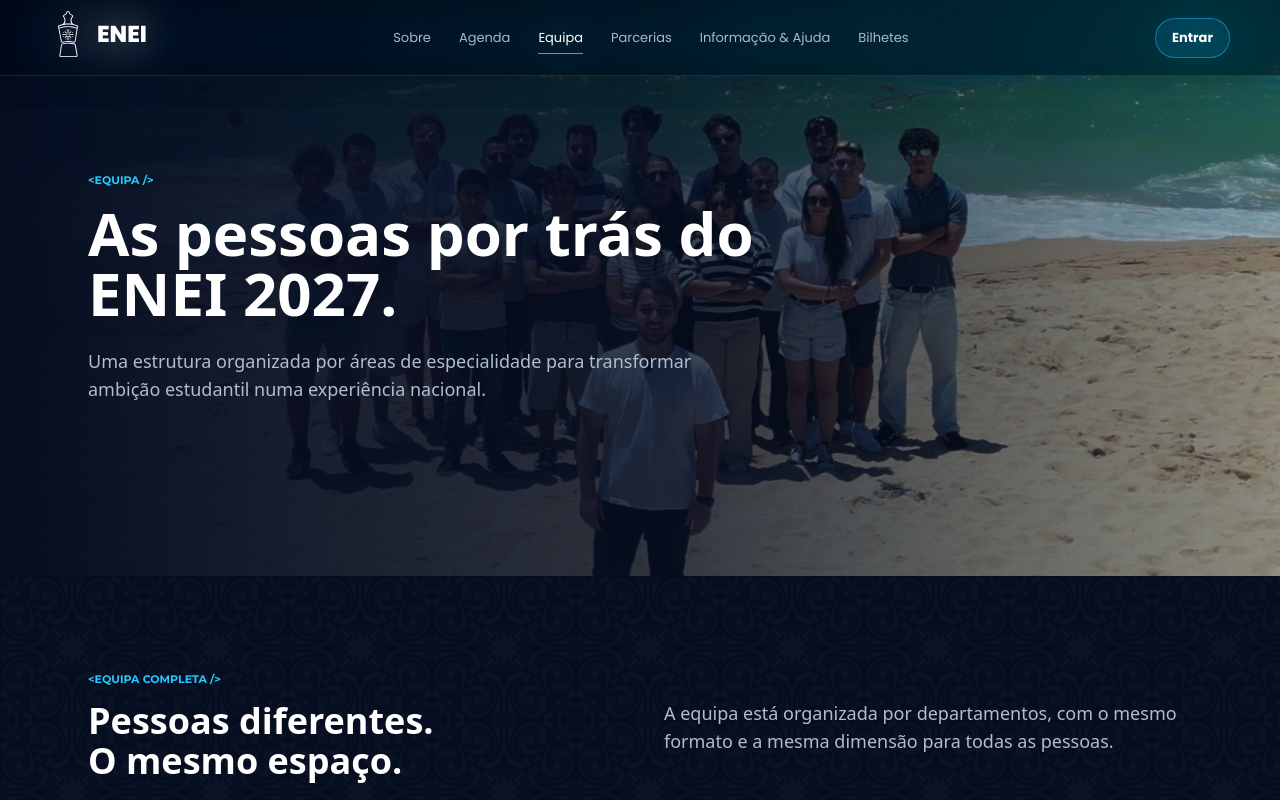
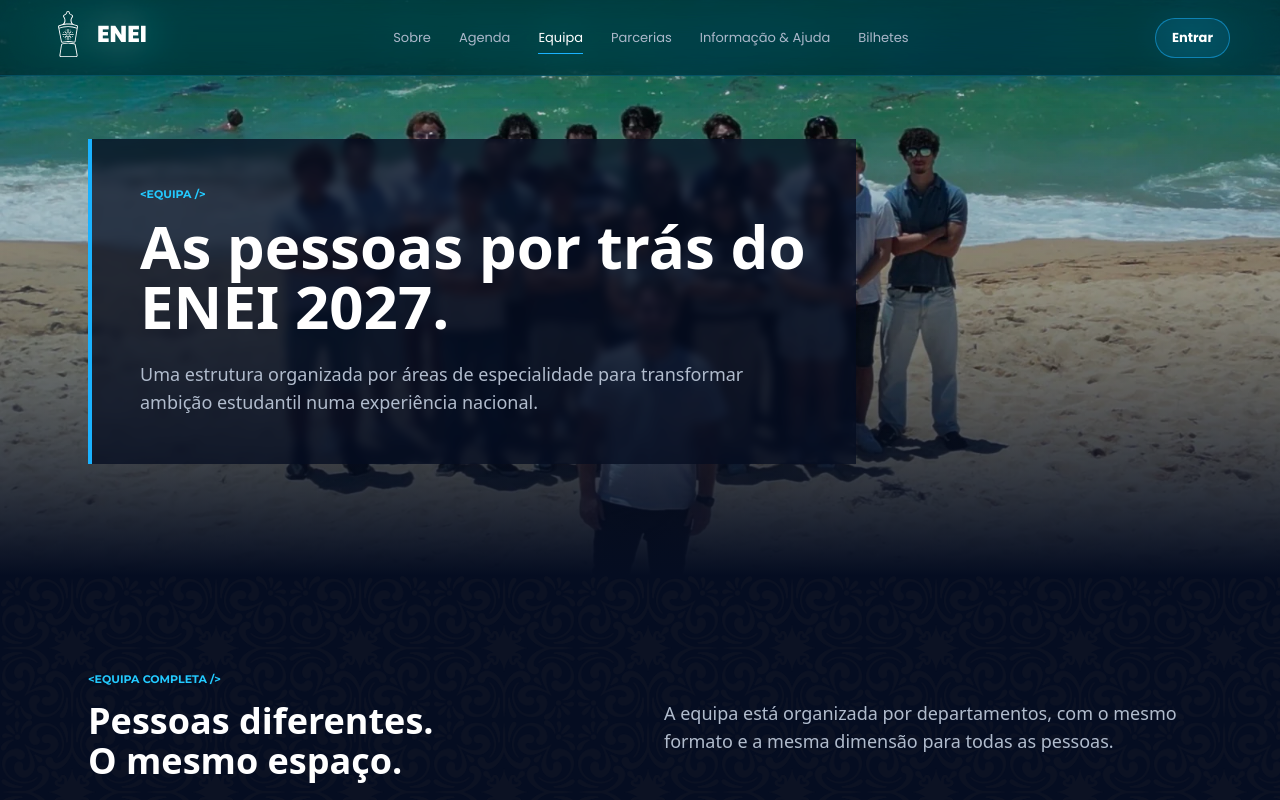
Before and after one commit to Dep-tech-coenei-faro-27/event-site, a React (Vite) app in the folder frontend/: page /equipa in a window 1280 px wide. Shown: the top 800 px of the page. Built offline with nearby package versions, Linux system fonts and the light colour scheme.

Commit message:
feat: pagina equipa agora funciona bem para telemóvel

```diff
--- a/frontend/src/components/equipa/TeamHero.tsx
+++ b/frontend/src/components/equipa/TeamHero.tsx
@@ -9,8 +9,8 @@ const VISIBLE = 0.8; // corta os 20% de baixo
 export default function TeamHero() {
   return (
     <header
-      style={{ aspectRatio: `${IMG_W} / ${IMG_H * VISIBLE}` }}
-      className="relative isolate flex flex-col justify-center overflow-hidden bg-azul-base py-20 text-white"
+      style={{ "--hero-ratio": `${IMG_W} / ${IMG_H * VISIBLE}` } as React.CSSProperties}
+      className="relative isolate flex min-h-[30rem] items-end overflow-hidden bg-azul-base pb-10 pt-24 text-white md:min-h-[36rem] md:pb-28 md:[aspect-ratio:var(--hero-ratio)]"
     >
       {/* Imagem de fundo: largura total, ancorada ao topo */}
       <img
@@ -19,22 +19,26 @@ export default function TeamHero() {
         fetchPriority="high"
         className="absolute inset-0 -z-20 h-full w-full object-cover object-top"
       />
-      {/* Camada escura */}
+
+      {/* Escurece ligeiramente e desvanece para o fundo da página */}
       <div
         aria-hidden="true"
-        className="absolute inset-0 -z-10 bg-gradient-to-r from-azul-base via-azul-base/80 to-azul-base/30"
+        className="absolute inset-0 -z-10 bg-gradient-to-b from-azul-base/10 via-azul-base/30 to-azul-base"
       />
 
-      <div className="mx-auto w-full max-w-6xl px-6">
+      <div className="mx-auto w-full max-w-6xl px-4 md:px-6">
+        {/* Painel com barra ciano à esquerda */}
+        <div className="max-w-3xl border-l-4 border-acento-principal bg-azul-base/75 p-6 backdrop-blur-sm md:p-12">
           <Eyebrow text="EQUIPA" />
-        <h1 className="mt-3 max-w-3xl text-4xl font-bold md:text-6xl">
+          <h1 className="mt-3 text-3xl font-bold sm:text-4xl md:text-6xl">
             As pessoas por trás do ENEI 2027.
           </h1>
-        <p className="mt-6 max-w-2xl text-lg text-cinza-texto">
+          <p className="mt-4 text-base text-cinza-texto md:mt-6 md:text-lg">
             Uma estrutura organizada por áreas de especialidade para transformar
             ambição estudantil numa experiência nacional.
           </p>
         </div>
+      </div>
     </header>
   );
 }
--- a/frontend/src/data/Team.ts
+++ b/frontend/src/data/Team.ts
@@ -36,7 +36,9 @@ export const departments: Department[] = [
     eyebrow: "02 · Marketing",
     title: "Marca e comunicação",
     description: "Conteúdos, identidade e comunicação do encontro.",
-    members: [{ name: "Jorge", role: "Diretor" }, { name: "Inês" }],
+    members: [
+        { name: "Jorge", role: "Diretor" },
+        { name: "Inês" }],
   },
   {
     id: "atividades",
@@ -68,6 +70,9 @@ export const departments: Department[] = [
       dir("Diogo Carvalho", "diogo-carvalho"),
       dir("Diogo Almeida", "diogo-almeida2"),
       { name: "Gabriel Vaz" },
+      { name: "Guilherme Guerreiro"},
+      { name: "Alexandre Guerreiro"},
+      { name: "Leo Souza"},
     ],
   },
   {
@@ -95,7 +100,7 @@ export const departments: Department[] = [
     members: [
       dir("Bárbara Pereira", "barbara-pereira", "Diretora"),
       dir("Beatriz Mateia", "beatriz-mateia"),
-      dir("Guilherme Bacoco", "guilherme-bacoco"),
+      dir("Guilherme Bacôco", "guilherme-bacoco"),
       dir("Francisco Afonso", "francisco-afonso"),
       dir("João Baptista", "joao-baptista"),
       dir("Lara", "lara"),
```
Lines whose indentation alone changed are shown as unchanged.
